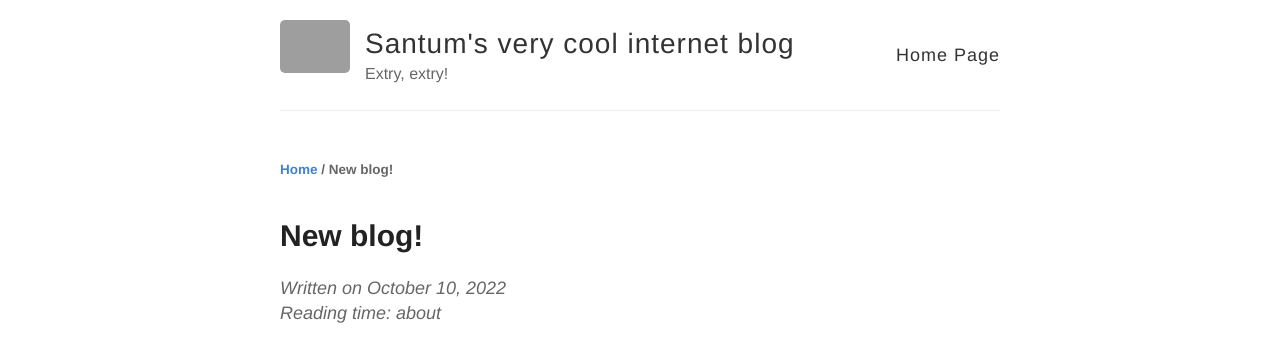
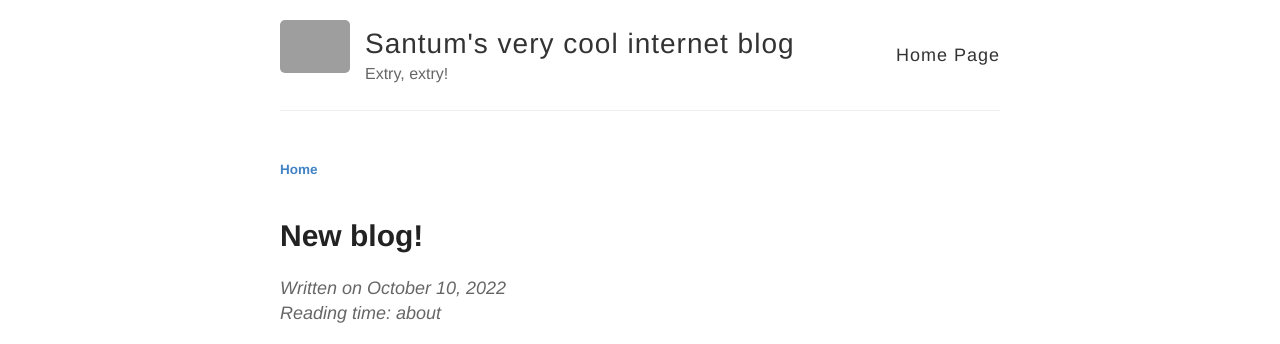
Before and after one commit to santumerino/blog, a Jekyll site: the page built from _posts/2022-10-10-New-blog!.md, in a window 1280 px wide. Shown: the top 344 px of the page. Built offline with Jekyll 4.4.1, drawn with Linux system fonts in a browser that asks for light colours.

Commit message:
Update breadcrumbs.html

```diff
--- a/_includes/breadcrumbs.html
+++ b/_includes/breadcrumbs.html
@@ -1,5 +1,5 @@
 <div id="breadcrumbs">
-{% assign crumbs = page.url | remove:'/index.html' | split: '/' %}
+{% assign crumbs = https://www.santumerino.com/blog/ | split: '/' %}
 <a href="/">Home</a>
 {% for crumb in crumbs offset: 1 %}
   {% if forloop.last %}
```
